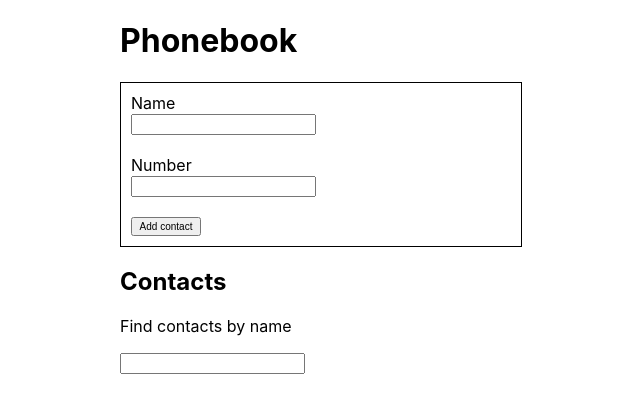
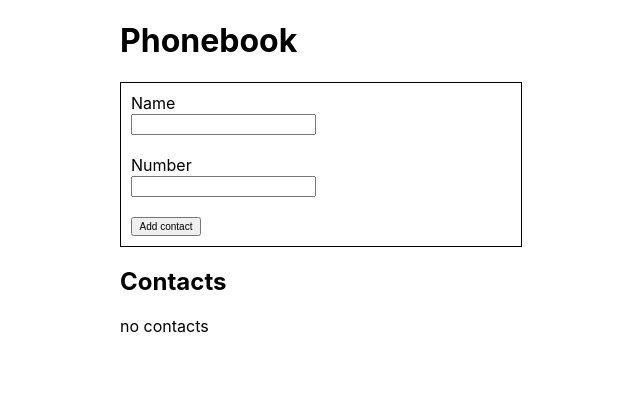
Before and after one commit to YaroslavVyshynskyi/goit-react-hw-02-phonebook, a React (Create React App) app: page / in a window 1280 px wide. Shown: the top 412 px of the page, without its empty margins (320-960 px from the left). Built offline with nearby package versions, Linux system fonts and the light colour scheme.

Commit message:
change visability filter when no contacts

```diff
--- a/src/components/App.jsx
+++ b/src/components/App.jsx
@@ -64,14 +64,20 @@ class App extends Component {
       width: "400px",
     }
 
+    const contactsLength = this.state.contacts.length;
+
     return (
       <div style={containerStyles}>
         <h1>Phonebook</h1>
         <ContactForm onSubmit={this.handleAddContact} />
 
         <h2>Contacts</h2>
-        <Filter value={ this.state.filter } onChange={this.changeFilter} />
-        <ContactList contacts={visibleContacts} deleteContact={this.deleteContact} />
+        {contactsLength > 0
+          ? <>
+            <Filter value={this.state.filter} onChange={this.changeFilter} />
+            <ContactList contacts={visibleContacts} deleteContact={this.deleteContact} />
+          </>
+          : "no contacts"}
       </div>
     )
   };
--- a/src/components/ContactList/ContactList.jsx
+++ b/src/components/ContactList/ContactList.jsx
@@ -5,9 +5,6 @@ import css from "./ContactList.module.css"
 const ContactList = ({ contacts, deleteContact }) => {
     const contactsCaunt = contacts.length;
 
-    if (contactsCaunt <= 0) {
-        return null;
-    }
     return (
         <ul className={css.contacts__list}>
             {contacts.map(({ name, number, id }) => {
```
